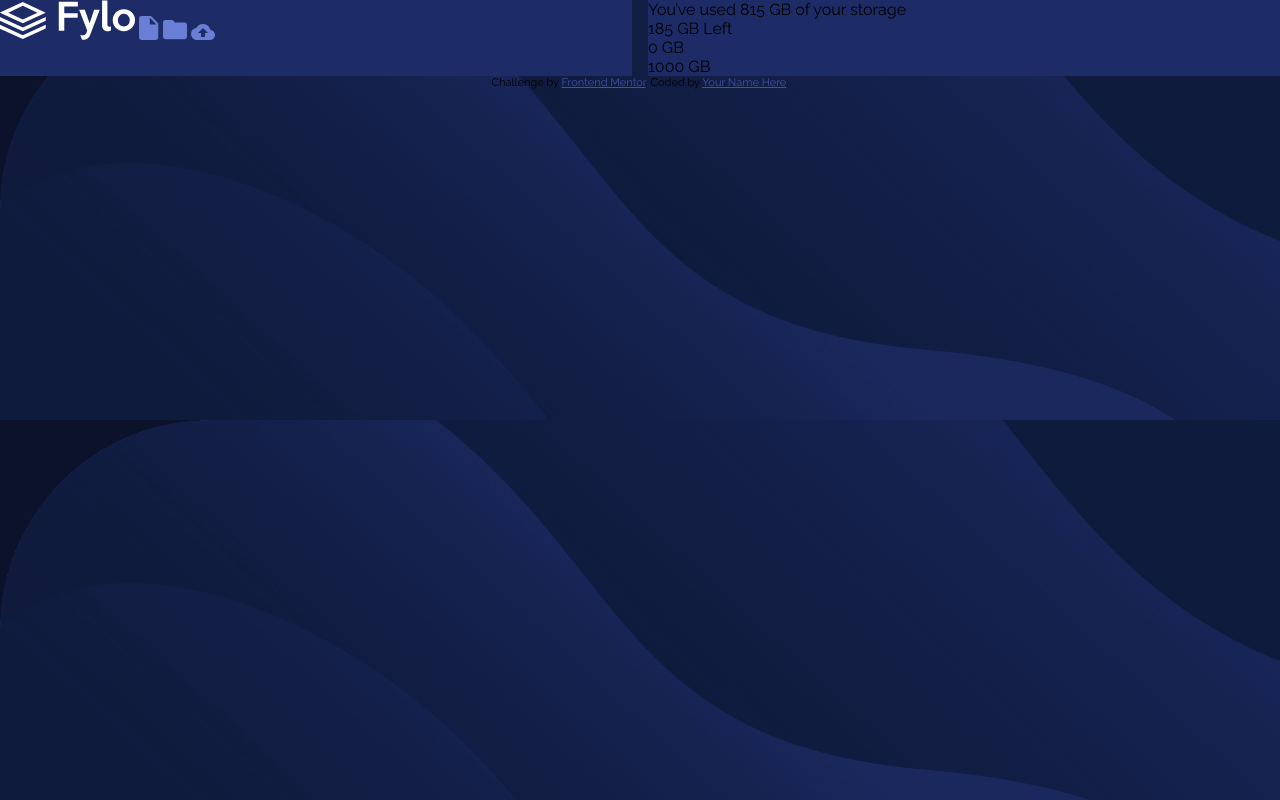
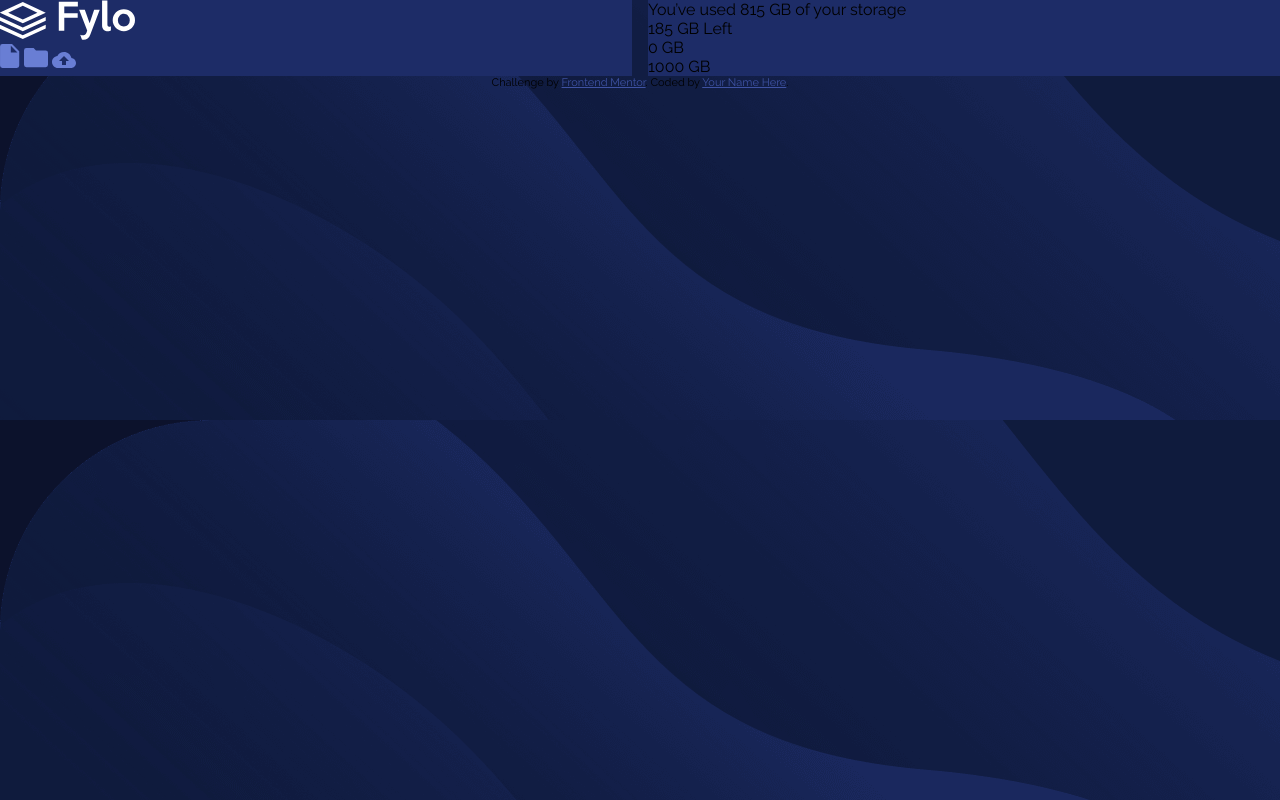
Before and after one commit to ks9927/Fylo-Data, a plain HTML site: page docs/index.html in a window 1280 px wide. Drawn offline with Linux system fonts and the light colour scheme.

Commit message:
Added: div for icons. And styled icons/added txt color to strage div

```diff
--- a/docs/index.html
+++ b/docs/index.html
@@ -17,9 +17,11 @@
 <!--Fylo Contsiner-->
   <div class="fylo-container">
     <img src="images/logo.svg">
-    <img src="images/icon-document.svg">
+    <div class="fylo-icons">
+      <img src="images/icon-document.svg">
     <img src="images/icon-folder.svg">
     <img src="images/icon-upload.svg">
+    </div>
   </div>
 
   <!--Storage Container-->
```
